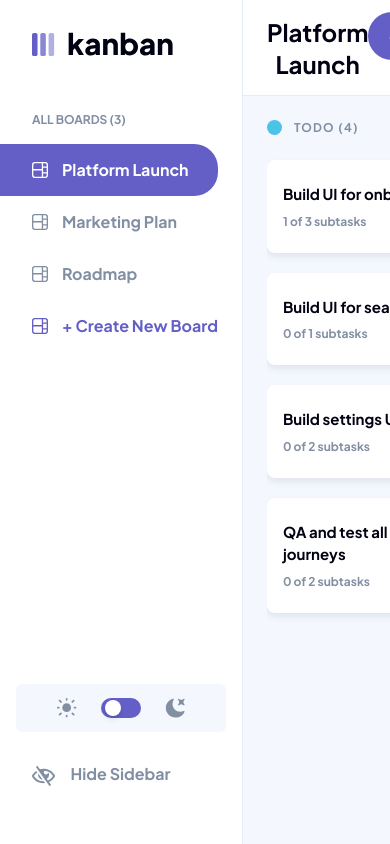
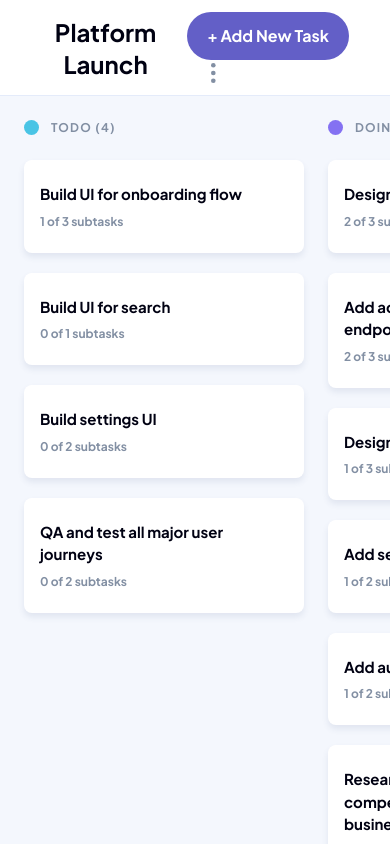
Before and after one commit to GregNicholas/Kanban-guru, a React (Create React App) app: page / in a window 390 px wide. Built offline with nearby package versions, Linux system fonts and the light colour scheme.

Commit message:
some light style and readme edit

```diff
--- a/src/components/BoardArea/BoardArea.tsx
+++ b/src/components/BoardArea/BoardArea.tsx
@@ -15,7 +15,7 @@ const BoardArea = () => {
 const columns:string[] = displayBoard?.columns.map(column => column.name)
 
 return (
-    <main className="flex-1 bg-l-gray dark:bg-v-dark-gray p-6 overflow-scroll">
+    <main className="flex-1 bg-l-gray dark:bg-v-dark-gray overflow-scroll">
         {
           (displayBoard?.name === "") || !displayBoard ?
           <div className="text-center relative top-1/3 font-bold">
@@ -28,7 +28,7 @@ return (
           }
           </div>
           :
-          <div className="flex gap-6 w-fit overflow-scroll h-full">
+          <div className="flex p-6 mb-6 gap-6 w-fit overflow-scroll h-full">
             {displayBoard.columns.map((column, index) => (
                 <BoardColumn key={`${column.name}${index}`} index={index} columns={columns} column={column} />
             )) }
--- a/src/components/Sidebar/Sidebar.tsx
+++ b/src/components/Sidebar/Sidebar.tsx
@@ -17,7 +17,7 @@ const Sidebar = (
         setShowSidebar,
     }:SidebarProps) => {
         return (
-            <div className={`${!showSidebar && "hidden"} flex flex-col justify-between md:w-[261px] lg:w-[300px] h-screen border-r border-l-lines pt-8 dark:bg-d-gray dark:border-d-lines`}>
+            <div className={`hidden md:flex md:flex-col ${!showSidebar && "md:hidden"} justify-between md:w-[261px] lg:w-[300px] h-screen border-r border-l-lines pt-8 dark:bg-d-gray dark:border-d-lines`}>
                 <div>
                     <Logo isDarkMode={isDarkMode} showSidebar={showSidebar} />
                     <SelectBoard />
--- a/src/contexts/BoardsContext.ts
+++ /dev/null
@@ -1,55 +0,0 @@
-// in progress
-
-import React, { useState, useEffect, createContext, useContext, FC } from "react";
-import data from '../data.json'
-import { Board } from '../types'
-
-interface BoardsContextProps {
-  boardsData: Board[];
-  currentBoard: Board;
-  changeDisplayBoard: (board: Board) => void;
-}
-
-const contextDefaultValues: BoardsContextProps = {
-  boardsData: [{name: '', columns: []}],
-  currentBoard: {name: '', columns: []},
-  changeDisplayBoard: () => {}
-}
-
-export const BoardsContext = createContext<BoardsContextProps>(
-  contextDefaultValues
-);
-
-export function useBoards() {
-  return useContext(BoardsContext);
-}
-
-// const BoardsContextProvider: FC = ({ children }) => {
-//     const [boardsData, setBoardsData] = useState(useState<Board[]>(contextDefaultValues.boardsData))
-//     const [currentBoard, setCurrentBoard] = useState<Board>(contextDefaultValues.currentBoard)
-
-//     const changeDisplayBoard = (board: Board) => setCurrentBoard(board)
-
-//     useEffect(() => {
-//       if(data){
-//         const boards = [data.boards]
-//         setBoardsData(boards)
-//         setCurrentBoard(data.boards[0])
-//       }
-//     }, [])
-
-
-//   return (
-//     <BoardsContext.Provider
-//       value={{
-//         boardsData,
-//         currentBoard,
-//         changeDisplayBoard
-//       }}
-//     >
-//       {children}
-//     </BoardsContext.Provider>
-//   );
-// }
-
-// //export { BoardsContextProvider, BoardsContext };
```
Also changed, not shown: public/assets/kanbanguru-screenshot.png (added), 1 other file (tests, documents, lock files or other folders).
